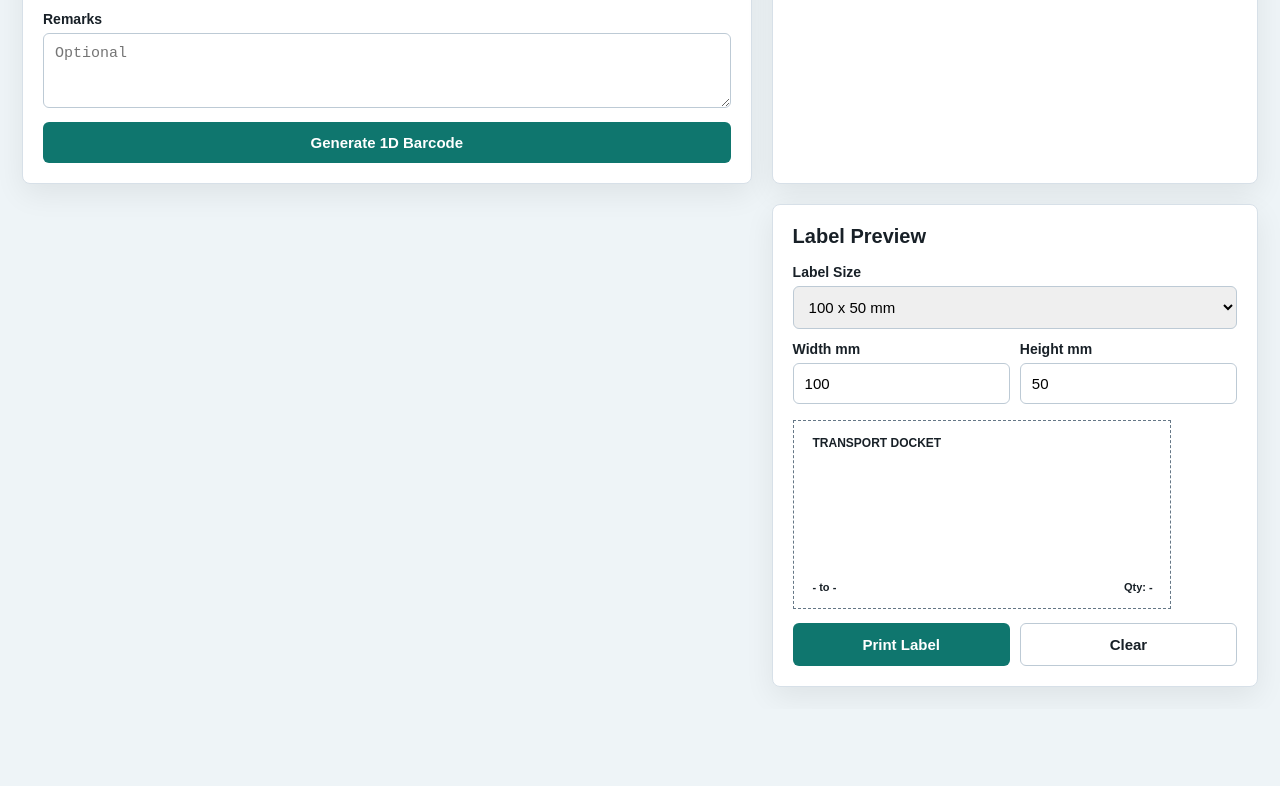
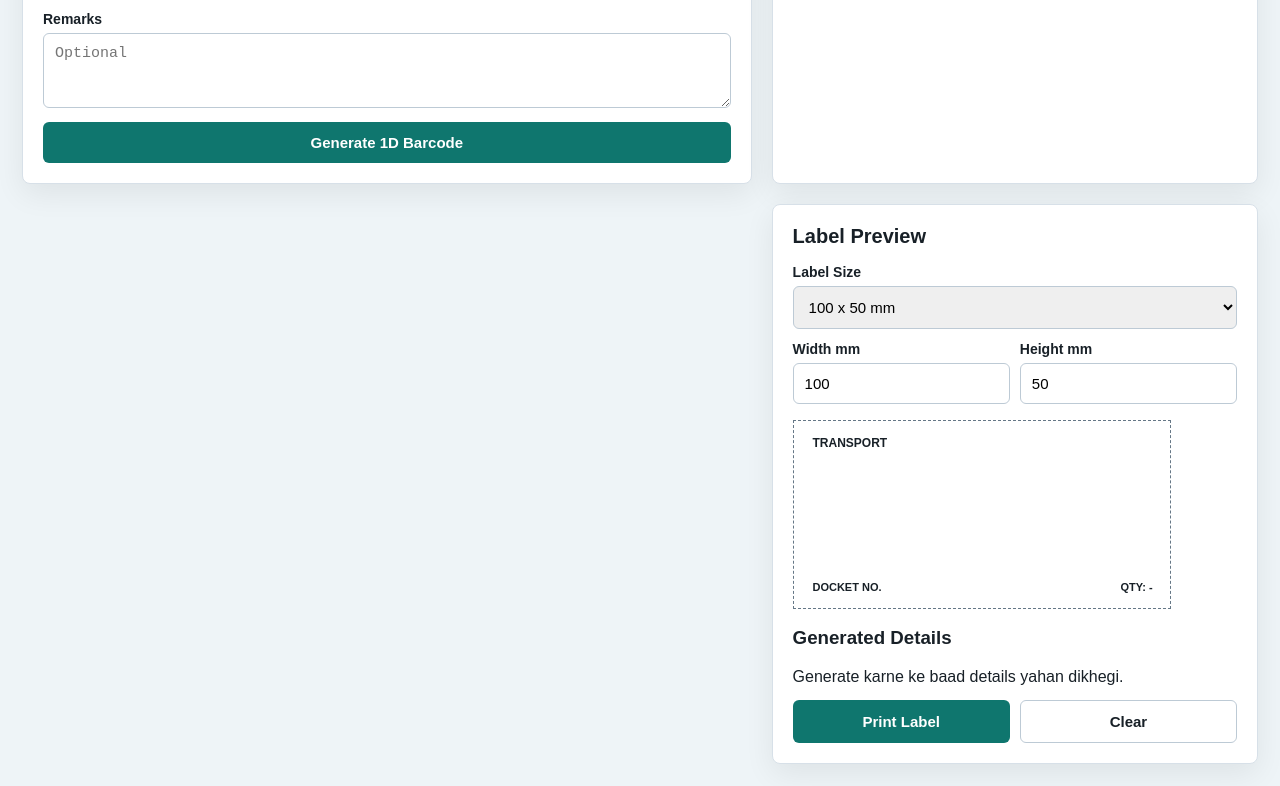
Before and after one commit to ravishcbh-jpg/transport-1d-barcode, a plain HTML site: page index.html in a window 1280 px wide. Shown: the part 554-1340 px from the top of the page. Before the commit the page ends 1263 px from the top, so only its background shows below. Drawn offline with Linux system fonts and the light colour scheme.

Commit message:
Update index.html

```diff
--- a/index.html
+++ b/index.html
@@ -16,7 +16,6 @@
   <main class="wrap">
     <section class="box">
       <h2>Transport Entry</h2>
-
       <form id="form">
         <div class="grid">
           <label>Docket No. *
@@ -79,11 +78,11 @@
       <input id="scanInput" placeholder="Scanner cursor yahan rakhein" autofocus />
       <p class="hint">Scanner se 1D barcode scan karo. Docket number yahin show hoga.</p>
       <div id="scanResult" class="scan-result">No scan yet</div>
+      <div id="scanDetails" class="details-list"></div>
     </section>
 
     <section class="box sticker-box">
       <h2>Label Preview</h2>
-
       <div class="label-controls">
         <label>Label Size
           <select id="labelSize">
@@ -98,7 +97,6 @@
             <option value="custom">Custom</option>
           </select>
         </label>
-
         <div class="grid compact">
           <label>Width mm
             <input id="labelWidth" type="number" min="30" max="150" value="100" />
@@ -111,14 +109,21 @@
 
       <article class="label" id="label">
         <div class="label-copy">
-          <div class="label-title">Transport Docket</div>
+          <div class="label-title" id="labelTitle">TRANSPORT</div>
           <svg id="barcode"></svg>
           <div class="label-row">
-            <span id="labelRoute">- to -</span>
-            <span id="labelQty">Qty: -</span>
+            <span id="labelRoute">DOCKET NO.</span>
+            <span id="labelQty">QTY: -</span>
           </div>
         </div>
       </article>
+
+      <div class="details-card">
+        <h3>Generated Details</h3>
+        <div id="generatedDetails" class="details-list">
+          <div class="empty-state">Generate karne ke baad details yahan dikhegi.</div>
+        </div>
+      </div>
 
       <div class="actions">
         <button type="button" onclick="window.print()">Print Label</button>
```
